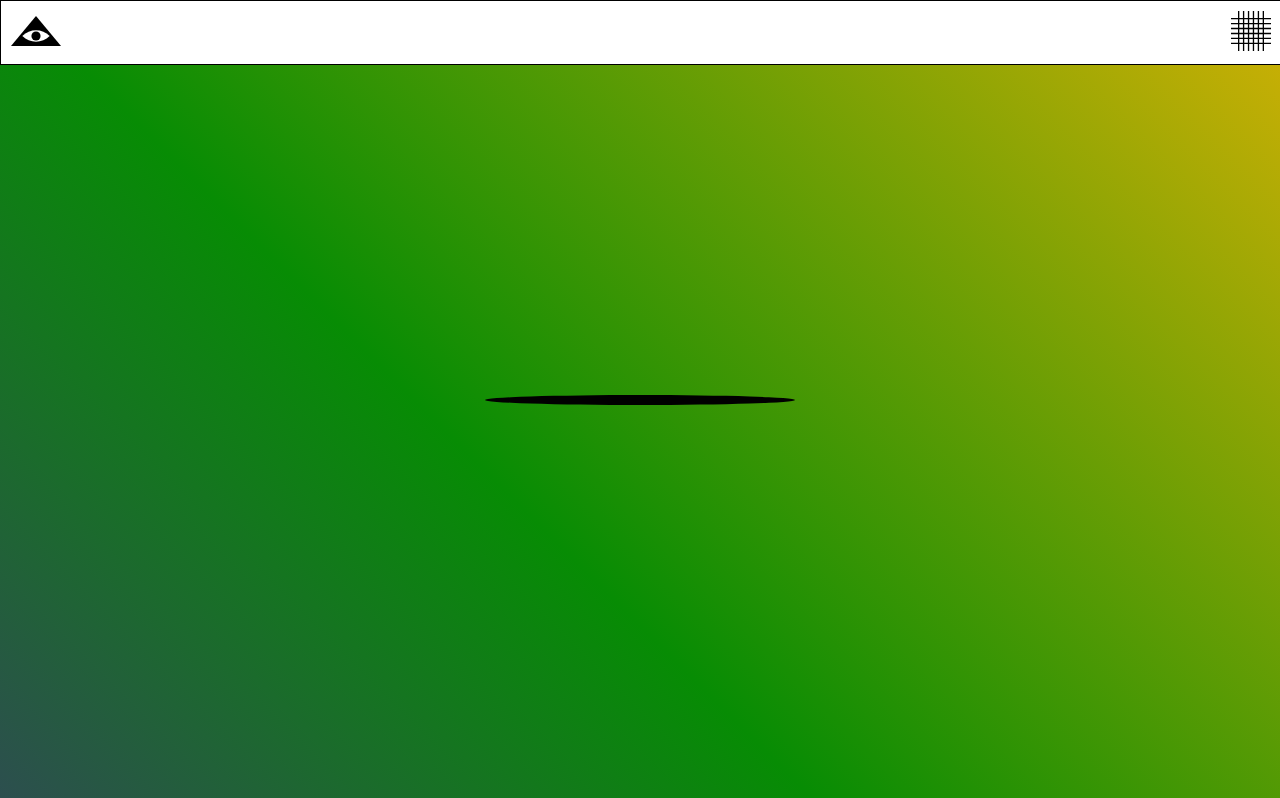
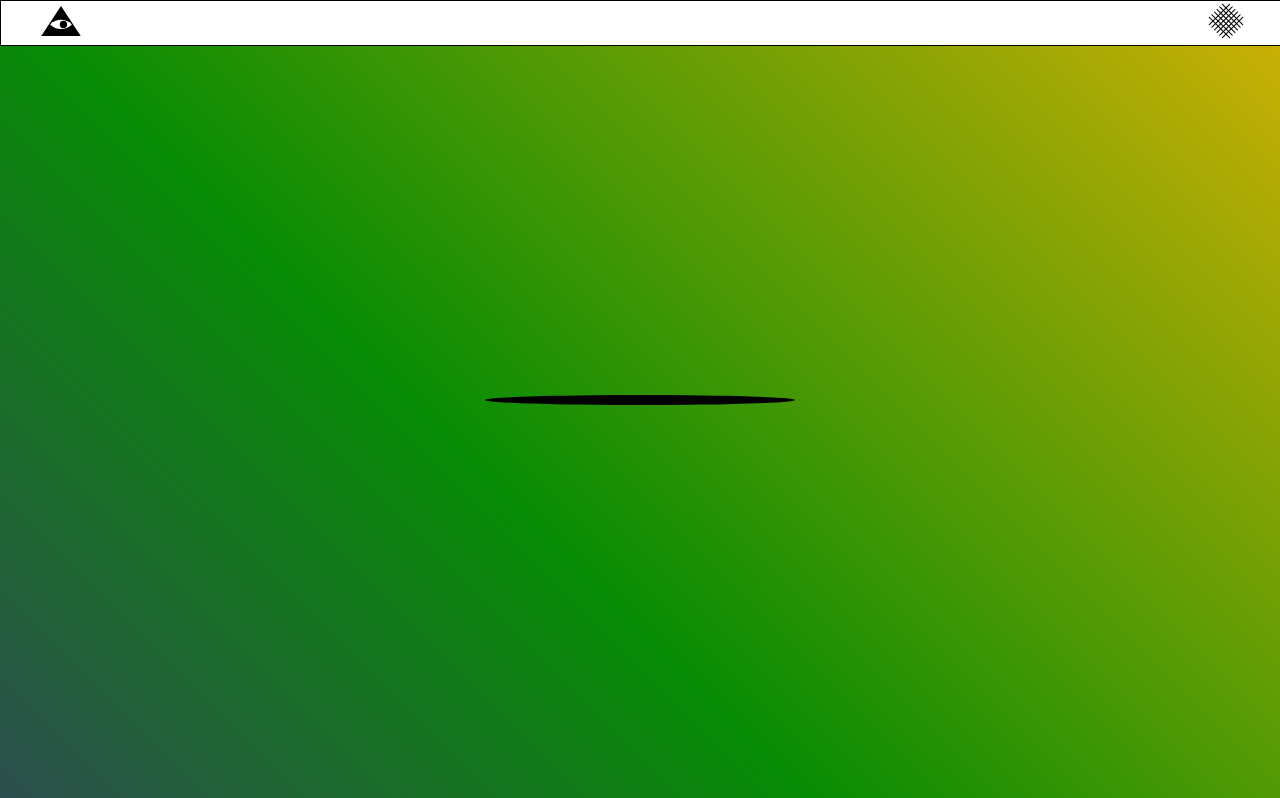
Before and after one commit to chrillah/eyes-deceive, a React (Create React App) app: page / in a window 1280 px wide. Shown: the top 798 px of the page. Built offline with nearby package versions, Linux system fonts and the light colour scheme; a web font is replaced by a local one.

Commit message:
home-eye updated

```diff
--- a/src/App.css
+++ b/src/App.css
@@ -25,16 +25,23 @@
     --yellow-1: #f2b705;
     --orange-1: #f28705;
 
-    --gradient-1 : linear-gradient(45deg,var(--pink-1), var(--purple-1), var(--green-1), var(--yellow-1), var(--orange-1));
+    --gradient-1: linear-gradient(
+        45deg,
+        var(--pink-1),
+        var(--purple-1),
+        var(--green-1),
+        var(--yellow-1),
+        var(--orange-1)
+    );
 }
 
 /* Global settings */
-body{
+body {
     box-sizing: border-box;
     padding: 0;
     margin: 0;
 }
-ul{
+ul {
     margin: 0;
     padding: 0;
 }
@@ -42,7 +49,7 @@ ul li {
     list-style: none;
 }
 
-.gradient-container-1{
+.gradient-container-1 {
     height: 100%;
     width: 100%;
     background-image: var(--gradient-1);
@@ -51,10 +58,10 @@ ul li {
 }
 
 @keyframes gradient-animation {
-    0%{
+    0% {
         background-position: left;
     }
-    100%{
+    100% {
         background-position: right;
     }
 }
@@ -69,16 +76,18 @@ ul li {
     background-color: var(--white-1);
 }
 
-.nav-btn-container{
-    padding: .6rem;
+.nav-btn-container {
+    padding: 0.3rem;
     display: flex;
     justify-content: space-between;
     align-items: center;
+    max-width: 1200px;
+    margin: 0 auto;
 }
 
 /* svg home-eye */
 .home-eye {
-    width: 50px;
+    width: 40px;
 }
 .home-eye-white {
     fill: #fff;
@@ -90,6 +99,24 @@ ul li {
     fill: var(--pink-1);
 }
 
+.home-eye-pupil {
+    animation: eye-movement 10000ms infinite;
+}
+
+@keyframes eye-movement {
+    0%,
+    50%,
+    100% {
+        cx: 25;
+    }
+    25% {
+        cx: 20;
+    }
+    75% {
+        cx: 30;
+    }
+}
+
 /* svg grid */
 
 .cls-1 {
@@ -98,8 +125,9 @@ ul li {
     stroke-miterlimit: 10;
 }
 
-.home-grid{
-    width: 40px;
+.home-grid {
+    rotate: 45deg;
+    width: 30px;
 }
 
 /* Hero */
@@ -120,17 +148,16 @@ ul li {
     animation: gradient-animation 25s infinite alternate;
 }
 
-.gradient-container-1{
+.gradient-container-1 {
     height: 100%;
     width: 100%;
-
 }
 
 @keyframes gradient-animation {
-    0%{
+    0% {
         background-position: left;
     }
-    100%{
+    100% {
         background-position: right;
     }
 }
--- a/src/components/NavBar.js
+++ b/src/components/NavBar.js
@@ -6,7 +6,7 @@ function NavBar() {
     return (
         <>
             <nav className="nav-bar">
-                <ul className='nav-btn-container'>
+                <ul className="nav-btn-container">
                     <li>
                         <Link to="/">
                             <svg
@@ -14,23 +14,23 @@ function NavBar() {
                                 id="Layer_1"
                                 data-name="Layer 1"
                                 xmlns="http://www.w3.org/2000/svg"
-                                viewBox="0 0 50 30"
+                                viewBox="0 0 50 37.96"
                             >
                                 <polygon
                                     id="triangle"
-                                    points="50 30 25 0 0 30 50 30"
+                                    points="50 37.96 25 0 0 37.96 50 37.96"
                                 />
                                 <path
+                                    class="home-eye-white"
                                     id="white"
-                                    class="home-eye-white"
-                                    d="M15.33,10.33h0c10.68,0,19.34,8.67,19.34,19.34h0c-10.68,0-19.34-8.67-19.34-19.34h0Z"
-                                    transform="translate(-6.82 23.54) rotate(-45)"
+                                    d="M15.33,9.31h0c10.68,0,19.34,8.67,19.34,19.34h0c-10.68,0-19.34-8.67-19.34-19.34h0Z"
+                                    transform="translate(-6.1 27.24) rotate(-45)"
                                 />
                                 <circle
                                     className="home-eye-pupil"
                                     id="eye"
                                     cx="25"
-                                    cy="20"
+                                    cy="23"
                                     r="4.59"
                                 />
                             </svg>
@@ -39,7 +39,7 @@ function NavBar() {
                     <li>
                         <Link to="/crazy-corner">
                             <svg
-                            className='home-grid'
+                                className="home-grid"
                                 id="Layer_1"
                                 data-name="Layer 1"
                                 xmlns="http://www.w3.org/2000/svg"
```
Also changed, not shown: src/img/home-eye.svg.
